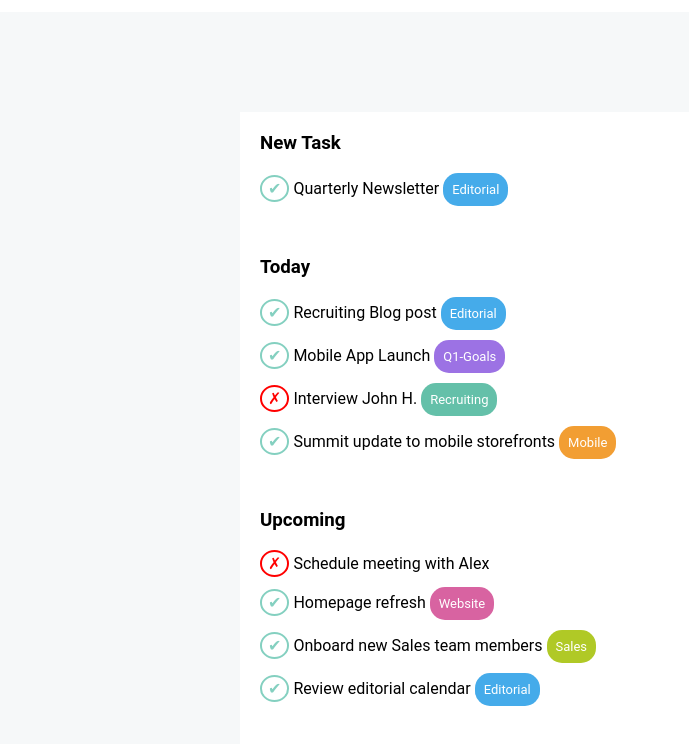
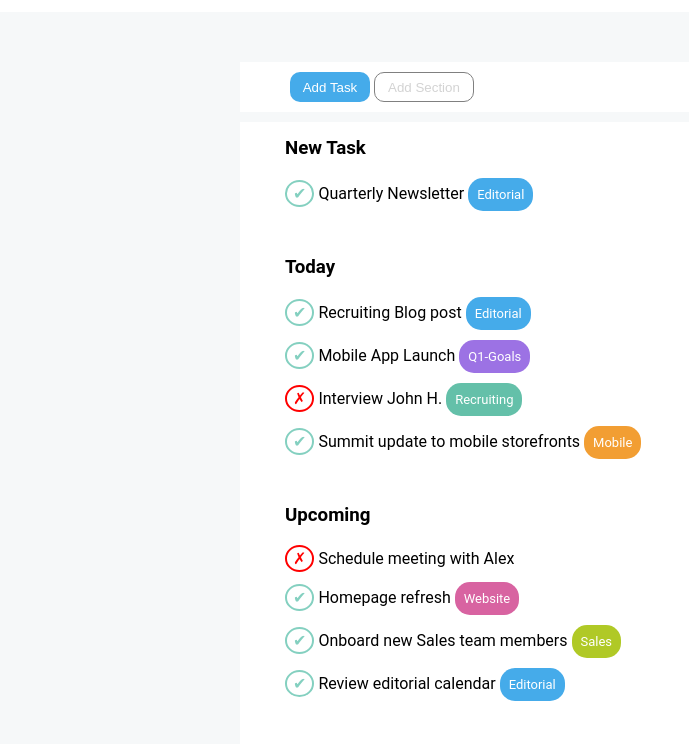
Before and after one commit to Faber000/html-css-toboolist, a plain HTML site: page index.html in a window 1280 px wide. Shown: the part 68-812 px from the top of the page, without its empty margins (0-689 px from the left). Drawn offline with Linux system fonts and the light colour scheme.

Commit message:
aggiunta bottoni

```diff
--- a/css/style.css
+++ b/css/style.css
@@ -28,7 +28,7 @@ h1{
     width: 800px;
     margin: 0 auto;
     background-color: white;
-    margin-top: 100px;
+    margin-top: 2px;
 }
 
 .circle1{
@@ -57,7 +57,9 @@ h1{
 
 .task-group{
 
-    padding: 20px;
+    padding: 15px;
+    margin-bottom: 5px;
+    margin-left: 30px;
 }
 
 .task{
@@ -96,3 +98,35 @@ h1{
 .tag-lightgreen{
     background-color: rgb(176, 201, 38);
 }
+
+.container2 {
+    height: 50px;
+    width: 800px;
+    margin: 0 auto;
+    margin-top: 50px;
+    margin-bottom: 10px;
+    background-color: white;
+}
+
+.buttons{
+    width: 300px;
+    height: 20px;
+    padding-left: 50px;
+    padding-top: 10px;
+}
+.button1{
+    color: white;
+    background-color: rgb(69, 171, 234);
+    border: none;
+    border-radius: 10px;
+    height: 30px;
+    width: 80px;
+}
+.button2{
+    color: lightgray;
+    background-color: white;
+    border: 1px solid grey;
+    border-radius: 10px;
+    height: 30px;
+    width: 100px;
+}
--- a/index.html
+++ b/index.html
@@ -14,6 +14,12 @@
         </header>
 
         <main>
+            <div class="container2">
+                <div class="buttons">
+                    <span><input class="button1" type="button" value="Add Task"></span>
+                    <span><input class="button2" type="button" value="Add Section"></span>
+                </div>
+            </div>
             <div class="container">
                 <div class="task-group">
                     <div class="task">
```
